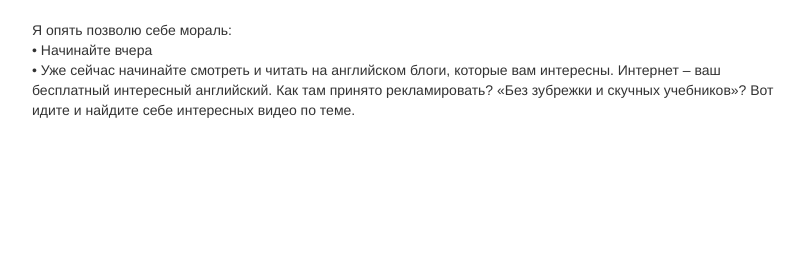
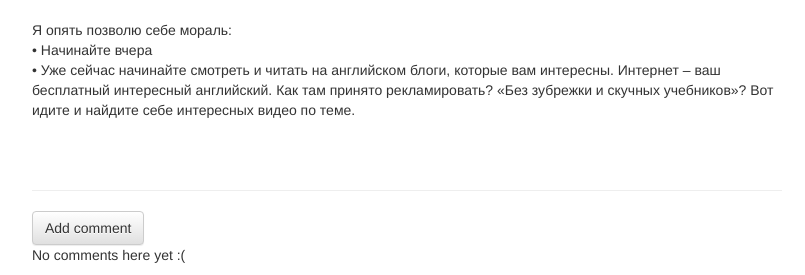
Before and after one commit to rogoyx/my-first-blog, a Django app: page /post/1/ in a window 1280 px wide. Shown: the part 1301-1576 px from the top of the page, without its empty margins (38-843 px from the left). Before the commit the page ends 1419 px from the top, so only its background shows below. Run offline with Django 3.2, Linux system fonts and the light colour scheme; a user stored in the database is signed in; data comes from the database, SQL or seed files in the repository; both versions use the stored data as it was after the commit; some libraries are stand-ins or nearby versions.

Commit message:
Added view and template for comments inside the site.

```diff
--- a/blog/admin.py
+++ b/blog/admin.py
@@ -1,4 +1,5 @@
 from django.contrib import admin
-from .models import Post
+from .models import Post, Comment
 
 admin.site.register(Post)
+admin.site.register(Comment)
--- a/blog/models.py
+++ b/blog/models.py
@@ -16,3 +16,20 @@ class Post(models.Model):
 
     def __str__(self):
         return self.title
+
+class Comment(models.Model):
+    post = models.ForeignKey('blog.Post', on_delete=models.CASCADE, related_name='comments')
+    author = models.CharField(max_length=200)
+    text = models.TextField()
+    created_date = models.DateTimeField(default=timezone.now)
+    approved_comment = models.BooleanField(default=False)
+
+    def approve(self):
+        self.approved_comment = True
+        self.save()
+
+    def __str__(self):
+        return self.text
+
+def approved_comments(self):
+    return self.comments.filter(approved_comment=True)
--- a/blog/static/css/blog.css
+++ b/blog/static/css/blog.css
@@ -53,3 +53,7 @@ h1, h2, h3, h4 {
 .post h1 a, .post h1 a:visited {
     color: #000000;
 }
+
+.comment {
+    margin: 20px 0px 20px 20px;
+}
--- a/blog/templates/blog/post_detail.html
+++ b/blog/templates/blog/post_detail.html
@@ -16,4 +16,23 @@
         <h1>{{ post.title }}</h1>
         <p>{{ post.text|linebreaksbr }}</p>
     </div>
+    <hr>
+    <a class="btn btn-default" href="{% url 'add_comment_to_post' pk=post.pk %}">Add comment</a>
+    {% for comment in post.comments.all %}
+    {% if user.is_authenticated or comment.approved_comment %}
+    <div class="comment">
+        <div class="date">
+            {{ comment.created_date }}
+            {% if not comment.approved_comment %}
+                <a class="btn btn-default" href="{% url 'comment_remove' pk=comment.pk %}"><span class="glyphicon glyphicon-remove"></span></a>
+                <a class="btn btn-default" href="{% url 'comment_approve' pk=comment.pk %}"><span class="glyphicon glyphicon-ok"></span></a>
+            {% endif %}
+        </div>
+        <strong>{{ comment.author }}</strong>
+        <p>{{ comment.text|linebreaks }}</p>
+    </div>
+    {% endif %}
+{% empty %}
+    <p>No comments here yet :(</p>
+{% endfor %}
 {% endblock %}
--- a/blog/urls.py
+++ b/blog/urls.py
@@ -9,4 +9,7 @@ urlpatterns = [
     path('drafts/', views.post_draft_list, name='post_draft_list'),
     path('post/<pk>/publish/', views.post_publish, name='post_publish'),
     path('post/<pk>/remove/', views.post_remove, name='post_remove'),
+    path('post/<int:pk>/comment/', views.add_comment_to_post, name='add_comment_to_post'),
+    path('comment/<int:pk>/approve/', views.comment_approve, name='comment_approve'),
+    path('comment/<int:pk>/remove/', views.comment_remove, name='comment_remove'),
 ]
--- a/blog/views.py
+++ b/blog/views.py
@@ -1,7 +1,7 @@
 from django.shortcuts import render, get_object_or_404
 from django.utils import timezone
-from .models import Post
-from .forms import PostForm
+from .models import Post, Comment
+from .forms import PostForm, CommentForm
 from django.shortcuts import redirect
 from django.contrib.auth.decorators import login_required
 
@@ -58,4 +58,29 @@ def post_remove(request, pk):
     post = get_object_or_404(Post, pk=pk)
     post.delete()
     return redirect('post_list')
+
+def add_comment_to_post(request, pk):
+    post = get_object_or_404(Post, pk=pk)
+    if request.method == "POST":
+        form = CommentForm(request.POST)
+        if form.is_valid():
+            comment = form.save(commit=False)
+            comment.post = post
+            comment.save()
+            return redirect('post_detail', pk=post.pk)
+    else:
+        form = CommentForm()
+    return render(request, 'blog/add_comment_to_post.html', {'form': form})
+
+@login_required
+def comment_approve(request, pk):
+    comment = get_object_or_404(Comment, pk=pk)
+    comment.approve()
+    return redirect('post_detail', pk=comment.post.pk)
+
+@login_required
+def comment_remove(request, pk):
+    comment = get_object_or_404(Comment, pk=pk)
+    comment.delete()
+    return redirect('post_detail', pk=comment.post.pk)
 # Create your views here.
```
Also changed, not shown: blog/forms.py (+7 -1 lines), blog/templates/blog/add_comment_to_post.html (added, +9 -0 lines), blog/templates/blog/post_list.html (+6 -5 lines), blog/migrations/0002_comment.py (added), db.sqlite3.
